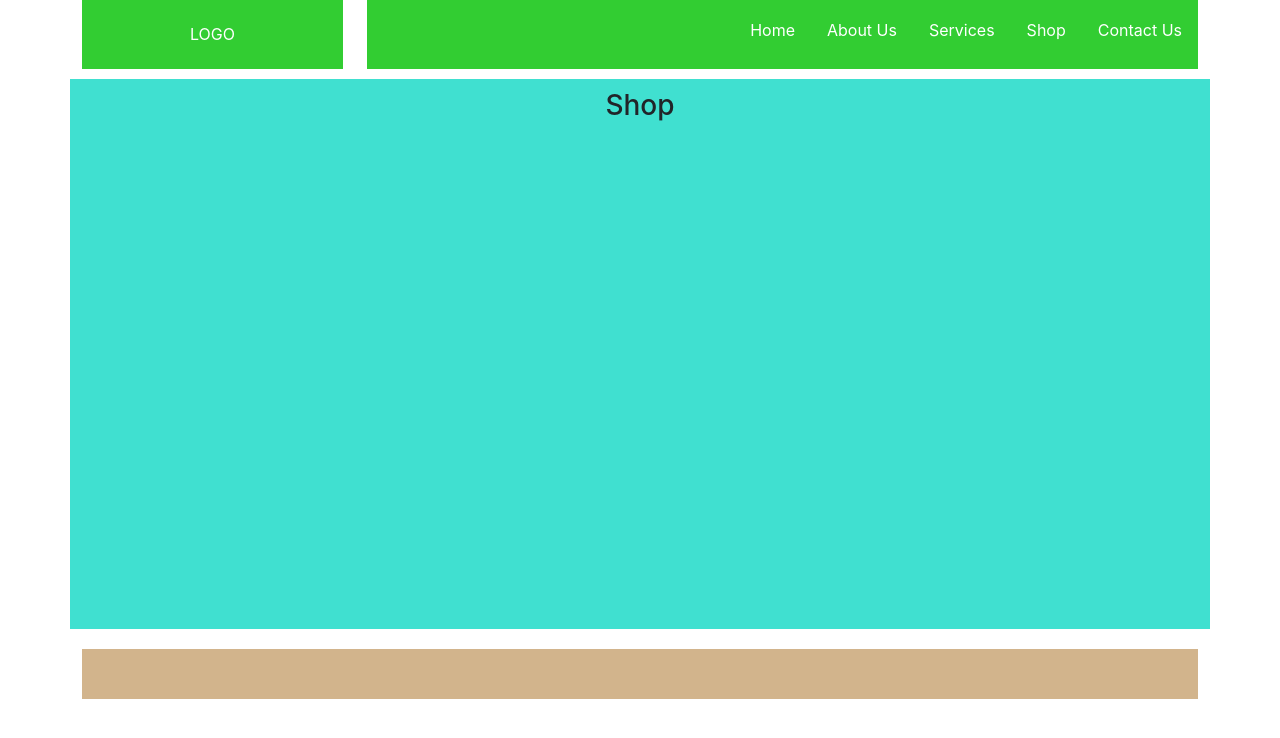
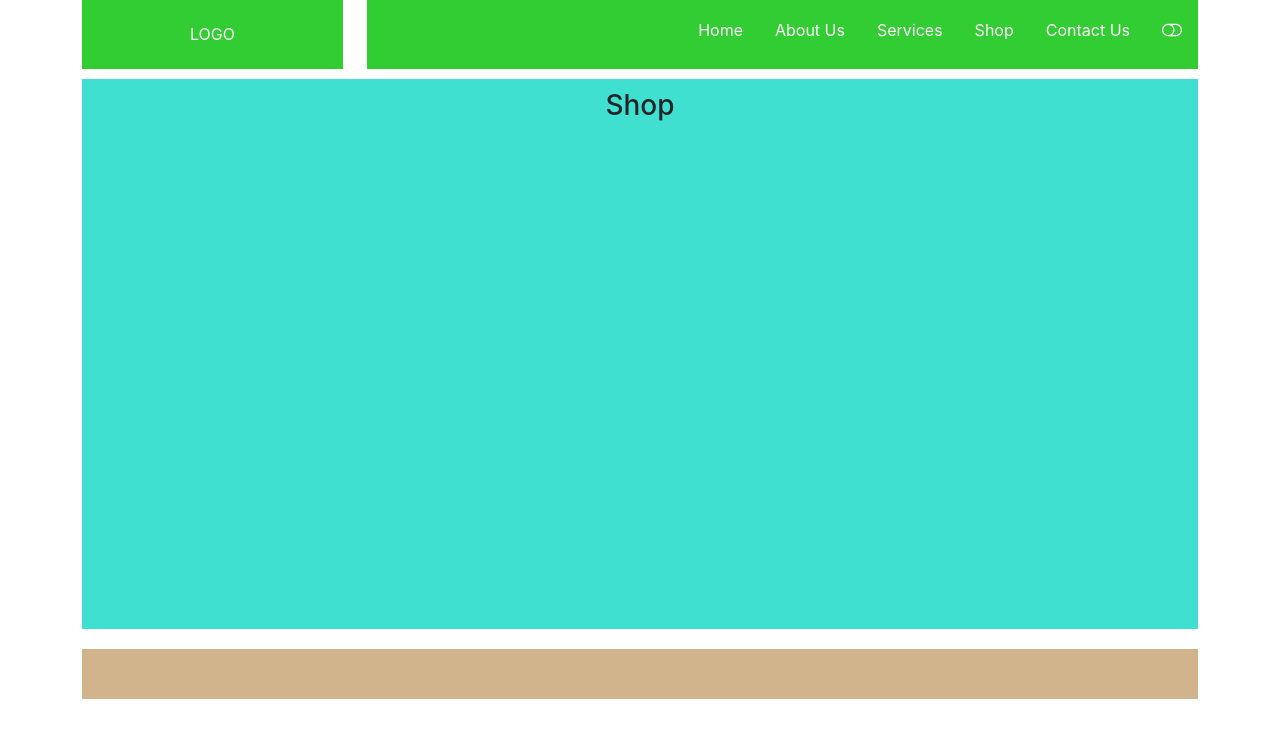
Before and after one commit to SubratBarik/crud-app, a React (Create React App) app: page /shop in a window 1280 px wide. Shown: the top 738 px of the page. Built offline with nearby package versions, Linux system fonts and the light colour scheme.

Commit message:
Toggle button added for testing

```diff
--- a/public/index.html
+++ b/public/index.html
@@ -27,6 +27,8 @@
     <title>React CRUD App</title>
     <!-- Bootstrap CSS -->
     <link href="https://cdn.jsdelivr.net/npm/bootstrap@5.3.7/dist/css/bootstrap.min.css" rel="stylesheet" integrity="sha384-LN+7fdVzj6u52u30Kp6M/trliBMCMKTyK833zpbD+pXdCLuTusPj697FH4R/5mcr" crossorigin="anonymous">
+    <link rel="stylesheet" href="https://cdn.jsdelivr.net/npm/bootstrap-icons@1.11.3/font/bootstrap-icons.css">
+
   </head>
   <body>
     <noscript>You need to enable JavaScript to run this app.</noscript>
--- a/src/components/Header.js
+++ b/src/components/Header.js
@@ -1,7 +1,17 @@
-import React from "react";
+import Reac, {useState} from "react";
 import { Link } from 'react-router-dom';
 
 function Header() {
+
+	// State to manage theme toggle
+	const [isActive, setIsActive] = useState(false);
+
+	// Function to handle theme change
+	const themeChange = () => {
+		//console.log("Toggle changed");
+		setIsActive(prev => !prev);
+	}
+
     return (
         <>
             <div className="header">
@@ -30,6 +40,9 @@ function Header() {
 											<li className="nav-item">
 												<Link className="nav-link" to="/contact-us" style={{ color: 'white', textDecoration: 'none', lineHeight: '45px' }}>Contact Us</Link>
 											</li>
+											<li className="nav-item mx-3" style={{ lineHeight: '60px', color: 'white', textDecoration: 'none', fontSize: '20px', cursor: 'pointer', fontWeight: 'bold' }}>
+												<i className={isActive ? 'bi bi-toggle-on active1' : 'bi bi-toggle-off'} onClick={themeChange}></i>
+											</li>
 										</ul>
 									</div>
 								</div>
--- a/src/components/NotFound.js
+++ b/src/components/NotFound.js
@@ -12,9 +12,9 @@ function NotFound() {
 				<div className="container">
 					<div className="row">
 						<div className="col-md-12">
-							<div style={{ height: '150px', background: 'Turquoise', marginBottom: '10px', textAlign: 'center' }}>
-								<h2 style={{ lineHeight: '80px', color: 'white' }}>Page Not Found</h2>
-                                <p style={{ color: 'white' }}>Sorry, the page you are looking for does not exist. <Link to="/" style={{ textDecoration: 'underline', color: 'red' }}>Go back to Home</Link></p>
+							<div style={{ height: '550px', background: 'Turquoise', marginBottom: '10px', textAlign: 'center' }}>
+								<h2 style={{ lineHeight: '80px', color: 'black' }}>Page Not Found</h2>
+                                <p style={{ color: 'black' }}>Sorry, the page you are looking for does not exist. <Link to="/" style={{ textDecoration: 'underline', color: 'red' }}>Go back to Home</Link></p>
 							</div>
 						</div>
 					</div>
--- a/src/pages/ContactUs.js
+++ b/src/pages/ContactUs.js
@@ -10,8 +10,10 @@ export default function ContactUs(props) {
             <div className="table-section">
 				<div className="container">
 					<div className="row">
-						<div style={{ height: '550px', background: 'Turquoise', marginBottom: '10px', paddingTop: '10px' }} className="text-center">
-							<h3 className="text-center">{props.title}</h3>
+						<div className="col-md-12">
+							<div style={{ height: '550px', background: 'Turquoise', marginBottom: '10px', padding: '10px' }}>
+								<h3 className="text-center">{props.title}</h3>
+							</div>
 						</div>
 					</div>
 				</div>
--- a/src/pages/Services.js
+++ b/src/pages/Services.js
@@ -10,8 +10,10 @@ export default function Services(props) {
             <div className="table-section">
 				<div className="container">
 					<div className="row">
-						<div style={{ height: '550px', background: 'Turquoise', marginBottom: '10px', paddingTop: '10px' }} className="text-center">
-							<h3 className="text-center">{props.title}</h3>
+						<div className="col-md-12">
+							<div style={{ height: '550px', background: 'Turquoise', marginBottom: '10px', padding: '10px' }}>
+								<h3 className="text-center">{props.title}</h3>
+							</div>
 						</div>
 					</div>
 				</div>
--- a/src/pages/Shop.js
+++ b/src/pages/Shop.js
@@ -10,9 +10,11 @@ const Shop = (props) => { //different from the original function declaration
       <div className="table-section">
 				<div className="container">
 					<div className="row">
-            <div style={{ height: '550px', background: 'Turquoise', marginBottom: '10px', paddingTop: '10px' }} className="text-center">
+						<div className="col-md-12">
+							<div style={{ height: '550px', background: 'Turquoise', marginBottom: '10px', padding: '10px' }}>
 								<h3 className="text-center">{props.title}</h3>
 							</div>
+						</div>
 					</div>
 				</div>
 			</div> {/* Banner Scrollar Ends Turquoise */}
```
Also changed, not shown: src/App.css (line endings or trailing spaces).
